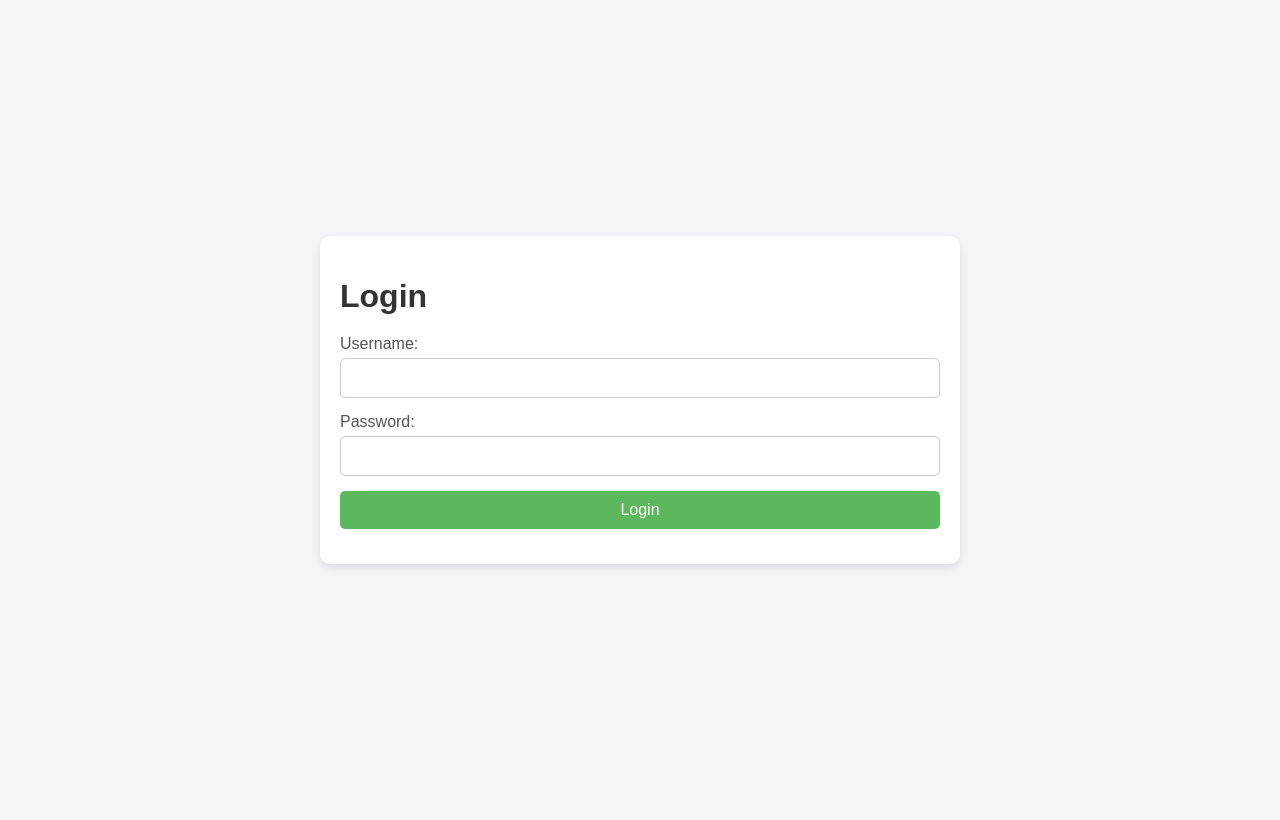
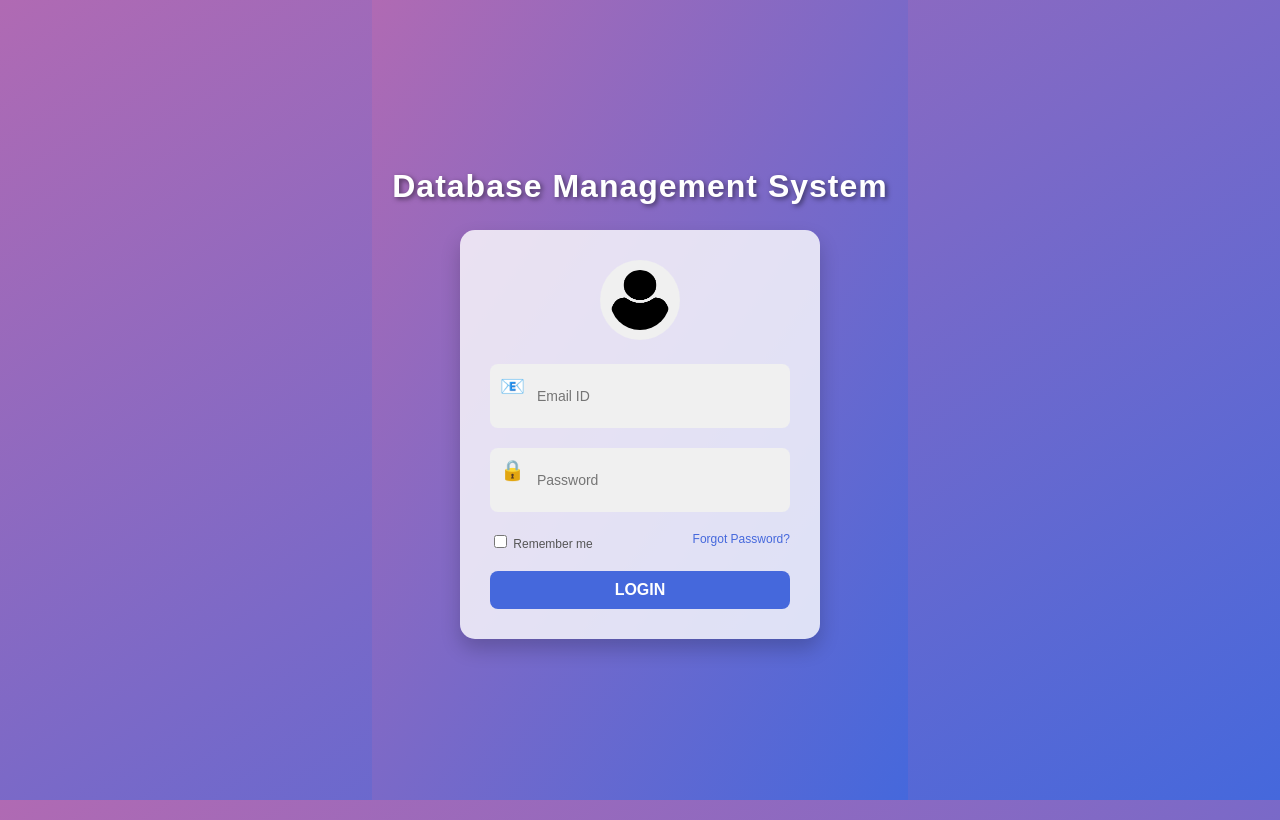
Before and after one commit to PowerX-NOT/DBMS_WebApplication, a Flask app: page / in a window 1280 px wide. Before the commit the page ends 568 px from the top, so only its background shows below. Run offline with Flask 3, Linux system fonts and the light colour scheme.

Commit message:
update login page

```diff
--- /dev/null
+++ b/static/login.css
@@ -0,0 +1,119 @@
+/* Header styling */
+.header {
+    text-align: center;
+    margin-bottom: 20px;
+}
+
+.header h1 {
+    font-size: 2rem;
+    color: #fff;
+    text-shadow: 2px 2px 5px rgba(0, 0, 0, 0.5);
+    margin: 0;
+    letter-spacing: 1px;
+    line-height: 1.5; /* Improves readability */
+}
+
+.background {
+    display: flex;
+    flex-direction: column;
+    justify-content: center;
+    align-items: center;
+    height: 100vh;
+    padding: 20px;
+}
+
+/* Background styling */
+body, html {
+    margin: 0;
+    padding: 0;
+    height: 100%;
+    font-family: 'Arial', sans-serif;
+    display: flex;
+    justify-content: center;
+    align-items: center;
+    background: linear-gradient(to bottom right, #b06ab3, #4568dc);
+}
+
+/* Login container */
+.login-box {
+    background: rgba(255, 255, 255, 0.8);
+    border-radius: 15px;
+    padding: 30px;
+    box-shadow: 0 10px 20px rgba(0, 0, 0, 0.2);
+    text-align: center;
+    width: 300px;
+}
+
+/* User icon */
+.icon {
+    margin-bottom: 20px;
+}
+
+.icon img {
+    width: 60px;
+    height: 60px;
+    border-radius: 50%;
+    background: #f0f0f0;
+    padding: 10px;
+}
+
+/* Input fields */
+.input-group {
+    display: flex;
+    align-items: center;
+    background: #f0f0f0;
+    border-radius: 8px;
+    margin-bottom: 20px;
+    padding: 10px;
+}
+
+.input-group .icon {
+    font-size: 20px;
+    margin-right: 10px;
+    color: #555;
+}
+
+.input-group input {
+    border: none;
+    outline: none;
+    background: transparent;
+    font-size: 14px;
+    flex: 1;
+}
+
+/* Extras (remember me and forgot password) */
+.extras {
+    display: flex;
+    justify-content: space-between;
+    font-size: 12px;
+    color: #555;
+    margin-bottom: 20px;
+}
+
+.extras a {
+    color: #4568dc;
+    text-decoration: none;
+    transition: color 0.3s ease;
+}
+
+.extras a:hover {
+    color: #2b4cad;
+}
+
+/* Login button */
+.login-btn {
+    background: #4568dc;
+    color: #fff;
+    padding: 10px 20px;
+    border: none;
+    border-radius: 8px;
+    font-size: 16px;
+    font-weight: bold;
+    cursor: pointer;
+    transition: background 0.3s ease;
+    width: 100%;
+}
+
+.login-btn:hover {
+    background: #3651a8;
+}
--- a/static/styles.css
+++ b/static/styles.css
@@ -1,12 +1,13 @@
 body {
-    font-family: Arial, sans-serif;
+    font-family: 'Roboto', sans-serif;
     background-color: #f4f4f9;
     margin: 0;
     padding: 0;
     display: flex;
-    justify-content: center;
-    align-items: center;
+    justify-content: center;  /* Center horizontally */
+    align-items: center;      /* Center vertically */
     height: 100vh;
+    overflow: hidden;         /* Prevent body overflow */
 }
 
 .container {
@@ -15,37 +16,44 @@ body {
     border-radius: 10px;
     box-shadow: 0 4px 10px rgba(0, 0, 0, 0.1);
     width: 80%;
-    max-width: 600px;
+    max-width: 800px;
+    max-height: 90vh;
+    overflow-y: auto;  /* Enable vertical scrolling inside the container */
 }
 
 h1 {
     margin-bottom: 20px;
     color: #333;
+    font-size: 24px;  /* Larger font size for better visibility */
+    text-align: center;
+    white-space: nowrap;  /* Prevent text from wrapping */
+    overflow: hidden;     /* Hide overflowed text if it overflows */
+    text-overflow: ellipsis;  /* Add ellipsis if the text overflows */
+}
+
+h2 {
+    margin-bottom: 10px;
+    color: #333;
+    font-size: 20px;
+    text-transform: uppercase;
+    letter-spacing: 1px;
 }
 
 form {
     display: flex;
     flex-direction: column;
-}
-
-label {
-    margin-bottom: 5px;
-    color: #555;
-}
-
-input, button {
-    margin-bottom: 15px;
-    padding: 10px;
-    border-radius: 5px;
-    border: 1px solid #ccc;
-    font-size: 16px;
+    gap: 10px;
 }
 
 button {
+    padding: 12px;
+    font-size: 16px;
     background-color: #5cb85c;
     color: white;
     border: none;
+    border-radius: 5px;
     cursor: pointer;
+    text-align: center;
     transition: background-color 0.3s;
 }
 
@@ -59,12 +67,17 @@ ul {
 }
 
 ul li {
-    margin-bottom: 10px;
+    margin-bottom: 20px;
+}
+
+ul li form {
+    margin-top: 10px;
 }
 
 ul li button {
-    width: 100%;
-    text-align: left;
+    width: auto;
+    text-align: center;
+    margin-right: 10px;
 }
 
 .back-link {
@@ -82,4 +95,5 @@ ul li button {
 .flash-messages {
     color: red;
     font-size: 14px;
+    margin-bottom: 15px;
 }
--- a/templates/login.html
+++ b/templates/login.html
@@ -3,28 +3,36 @@
 <head>
     <meta charset="UTF-8">
     <meta name="viewport" content="width=device-width, initial-scale=1.0">
-    <title>Login</title>
-    <link rel="stylesheet" href="{{ url_for('static', filename='styles.css') }}">
+    <title>Database Management System Login</title>
+    <link rel="stylesheet" href="{{ url_for('static', filename='login.css') }}">
 </head>
 <body>
-    <div class="container">
-        <h1>Login</h1>
-        <form action="{{ url_for('login') }}" method="POST">
-            <label for="username">Username:</label>
-            <input type="text" id="username" name="username" required>
-            <label for="password">Password:</label>
-            <input type="password" id="password" name="password" required>
-            <button type="submit">Login</button>
-        </form>
-        {% with messages = get_flashed_messages() %}
-        {% if messages %}
-        <ul class="flash-messages">
-            {% for message in messages %}
-            <li>{{ message }}</li>
-            {% endfor %}
-        </ul>
-        {% endif %}
-        {% endwith %}
+    <div class="background">
+        <div class="header">
+            <h1>Database Management System</h1>
+        </div>
+        <div class="login-box">
+            <div class="icon">
+                <img src="{{ url_for('static', filename='user-icon.png') }}" alt="User Icon">
+            </div>
+            <form action="{{ url_for('login') }}" method="POST">
+                <div class="input-group">
+                    <span class="icon">&#128231;</span>
+                    <input type="text" id="email" name="username" placeholder="Email ID" required>
+                </div>
+                <div class="input-group">
+                    <span class="icon">&#128274;</span>
+                    <input type="password" id="password" name="password" placeholder="Password" required>
+                </div>
+                <div class="extras">
+                    <label>
+                        <input type="checkbox" name="remember"> Remember me
+                    </label>
+                    <a href="#">Forgot Password?</a>
+                </div>
+                <button class="login-btn" type="submit">LOGIN</button>
+            </form>
+        </div>
     </div>
 </body>
 </html>
```
Also changed, not shown: static/user-icon.png (added).
